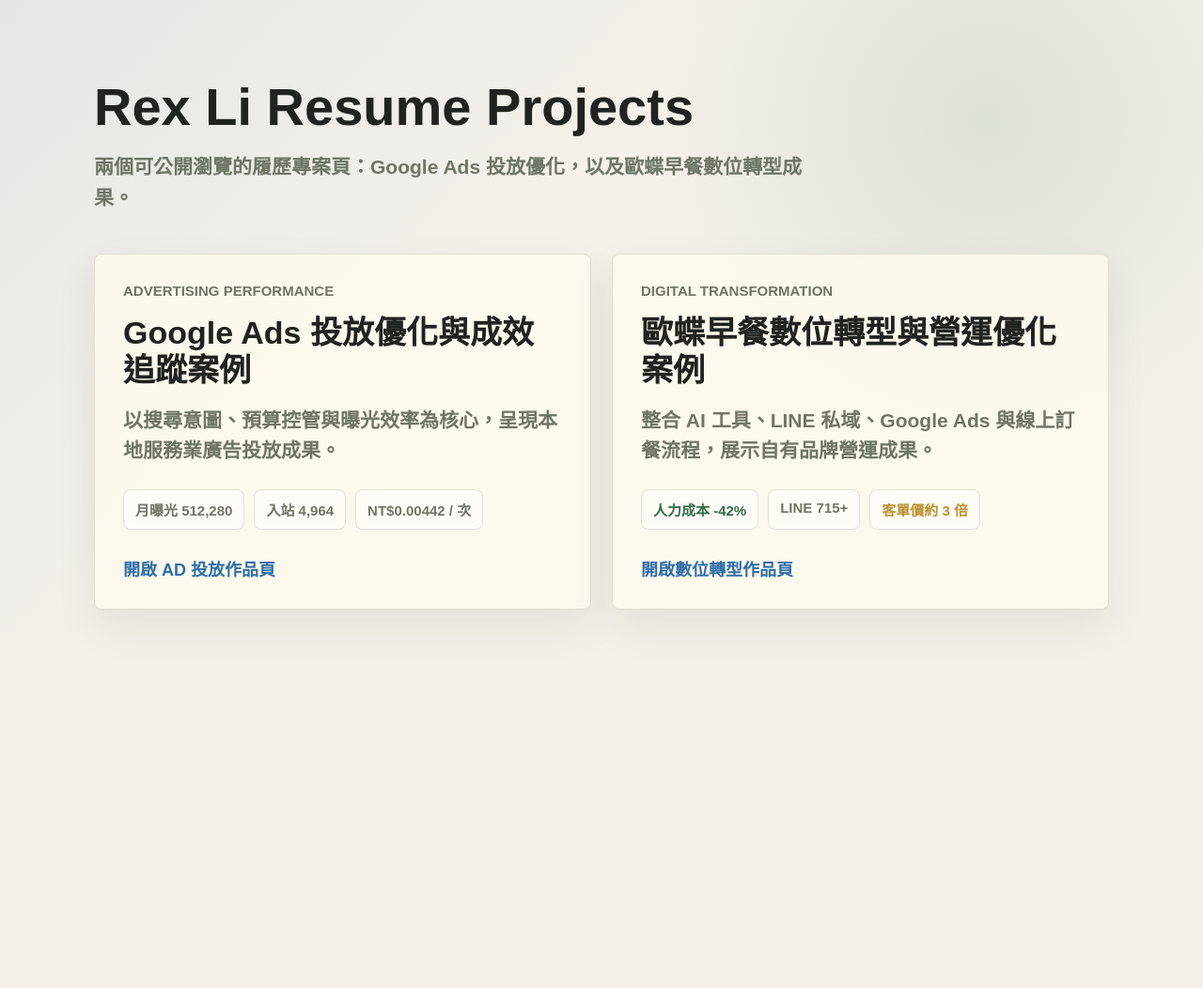
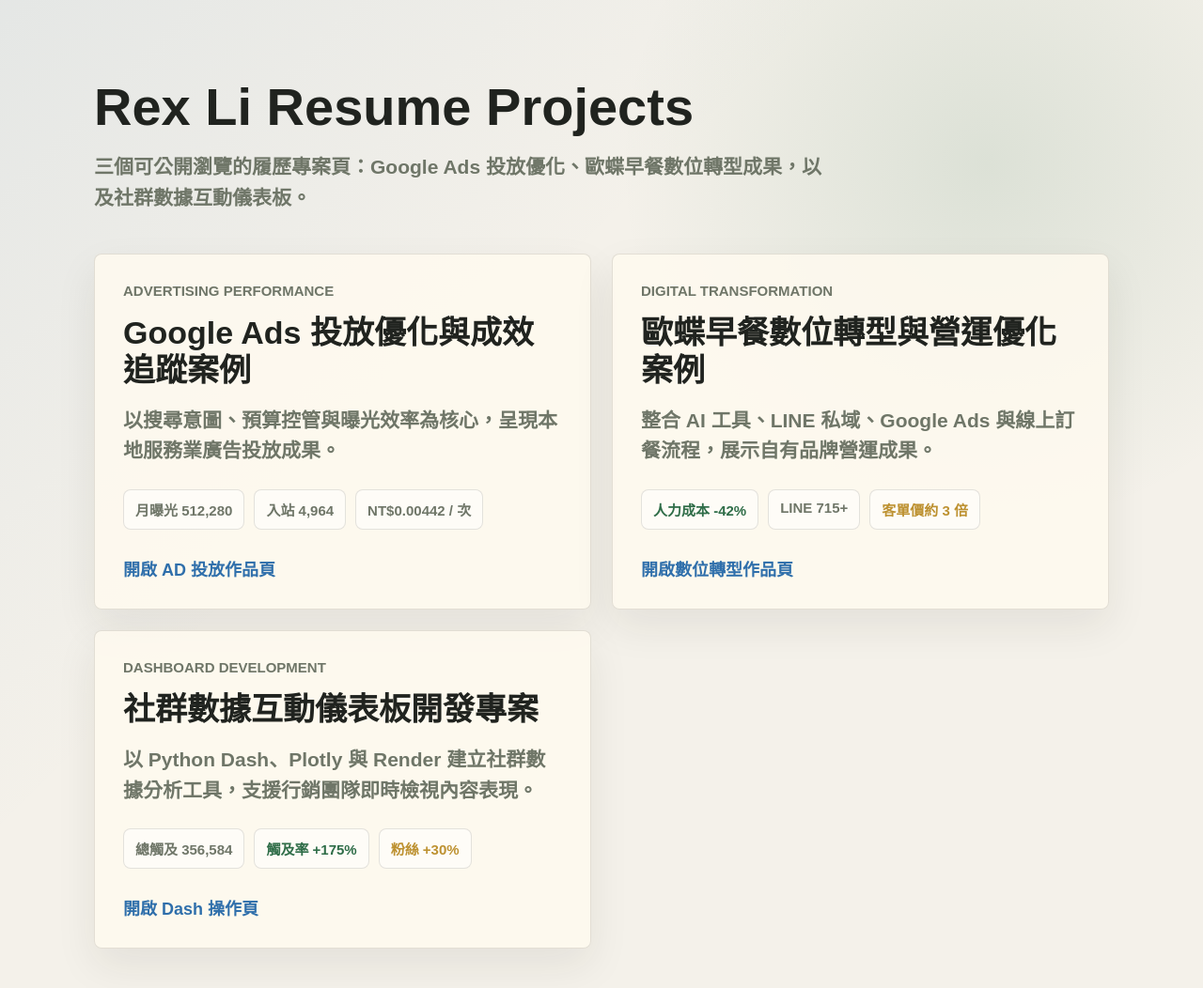
Before and after one commit to rexli11/rexli11.github.io, a plain HTML site: page index.html in a window 1280 px wide. Shown: the whole page at 94% size. Before the commit the page ends 800 px from the top, so only its background shows below. Drawn offline with Linux system fonts and the light colour scheme.

Commit message:
Add files via upload

```diff
--- a/index.html
+++ b/index.html
@@ -134,7 +134,7 @@
   <main>
     <header>
       <h1>Rex Li Resume Projects</h1>
-      <p>兩個可公開瀏覽的履歷專案頁：Google Ads 投放優化，以及歐蝶早餐數位轉型成果。</p>
+      <p>三個可公開瀏覽的履歷專案頁：Google Ads 投放優化、歐蝶早餐數位轉型成果，以及社群數據互動儀表板。</p>
     </header>
 
     <section class="grid" aria-label="Resume project links">
@@ -165,6 +165,20 @@
         </div>
         <div class="cta">開啟數位轉型作品頁</div>
       </a>
+
+      <a class="card" href="./social-dashboard/">
+        <div>
+          <div class="eyebrow">Dashboard Development</div>
+          <h2>社群數據互動儀表板開發專案</h2>
+          <p>以 Python Dash、Plotly 與 Render 建立社群數據分析工具，支援行銷團隊即時檢視內容表現。</p>
+          <div class="metrics">
+            <span class="metric">總觸及 356,584</span>
+            <span class="metric green">觸及率 +175%</span>
+            <span class="metric gold">粉絲 +30%</span>
+          </div>
+        </div>
+        <div class="cta">開啟 Dash 操作頁</div>
+      </a>
     </section>
   </main>
 </body>
```
